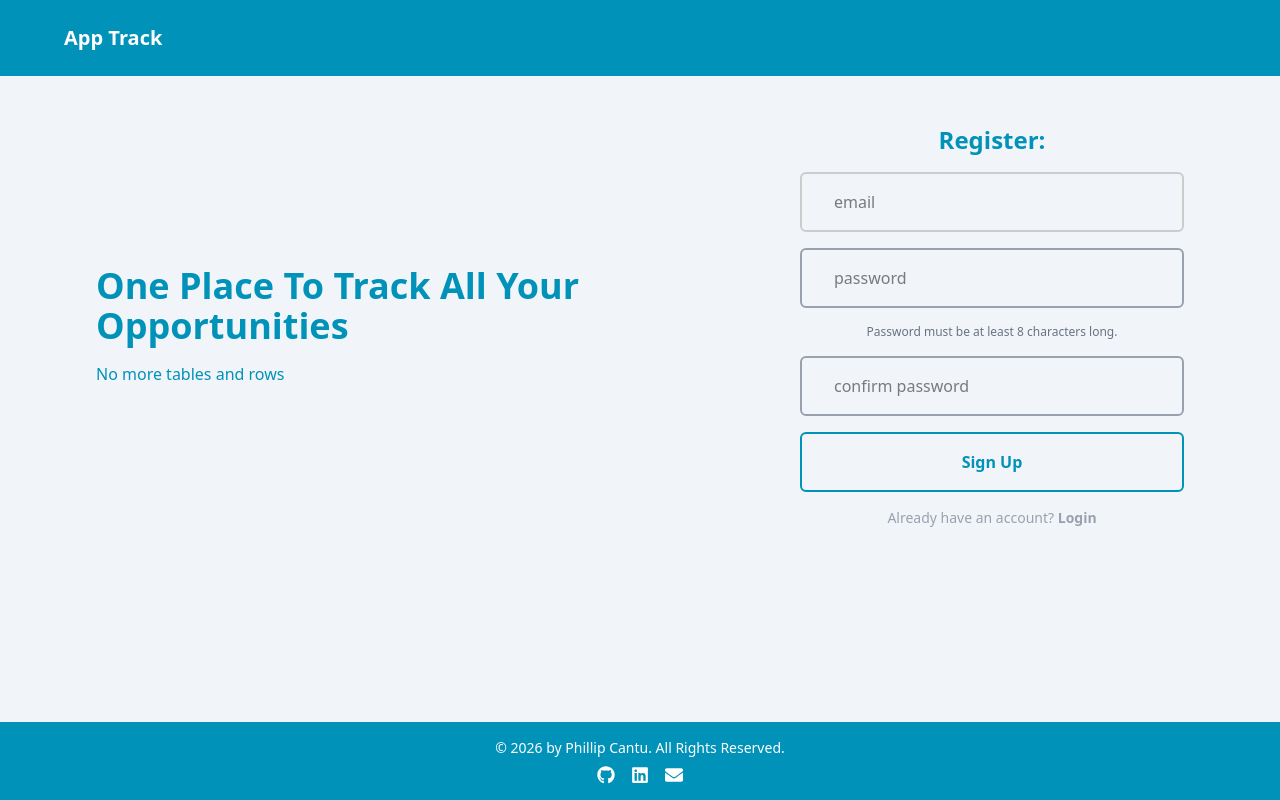
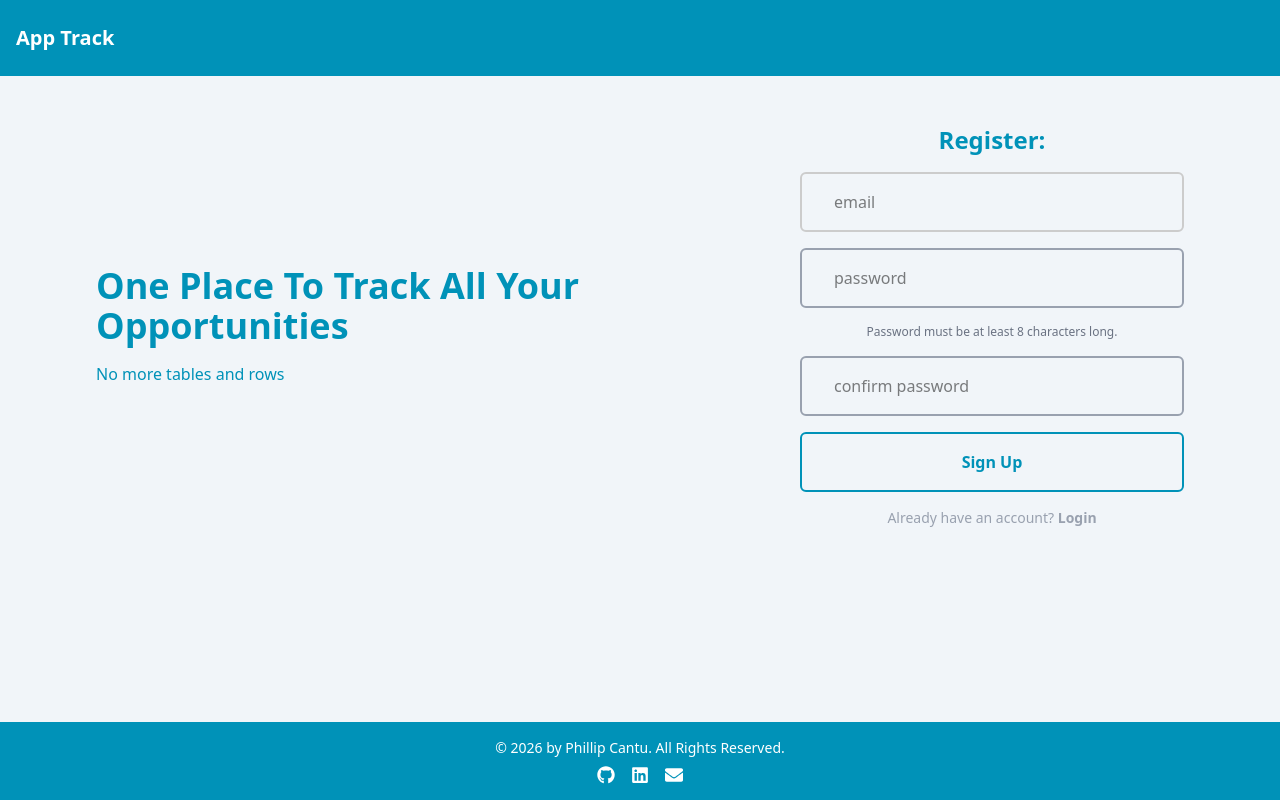
Before and after one commit to hereisphil/app-track, a React (Vite) app in the folder client/: page / in a window 1280 px wide. Built offline with nearby package versions, Linux system fonts and the light colour scheme; no server answers.

Commit message:
Removed max-width on header

```diff
--- a/client/src/components/ui/Header.tsx
+++ b/client/src/components/ui/Header.tsx
@@ -20,14 +20,14 @@ const Header = () => {
             toast.error(
                 error instanceof Error
                     ? error.message
-                    : "An unknown error occurred"
+                    : "An unknown error occurred",
             );
         }
     };
 
     return (
         <header className="bg-cyan-600 px-4 py-6 mb-4 font-semibold">
-            <div className="max-w-6xl mx-auto flex flex-col gap-4 md:flex-row md:justify-between md:items-center">
+            <div className="mx-auto flex flex-col gap-4 md:flex-row md:justify-between md:items-center">
                 <div className="flex w-full items-center justify-between md:w-auto">
                     <h2 className="text-xl text-white">
                         <Link to="/">App Track</Link>
```
